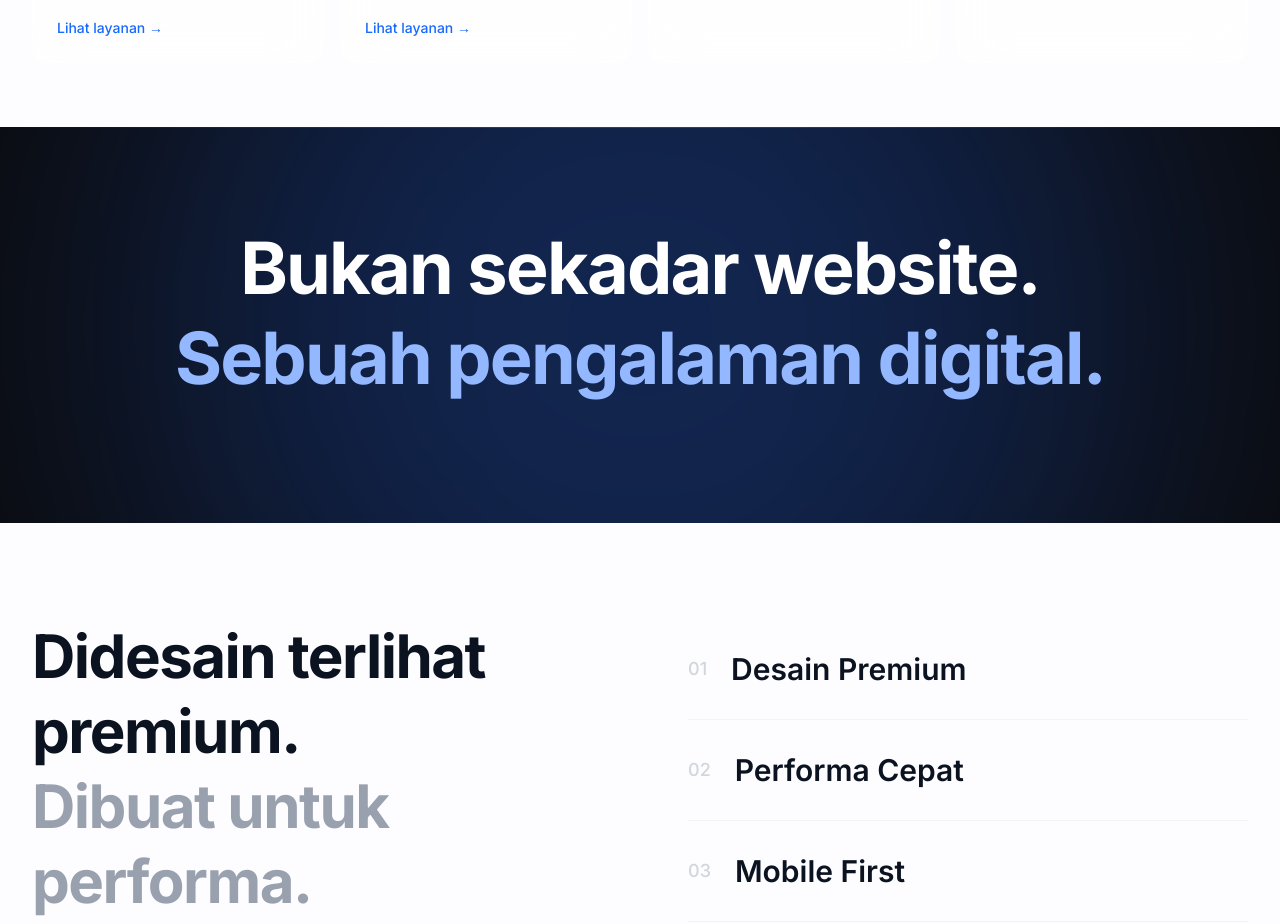
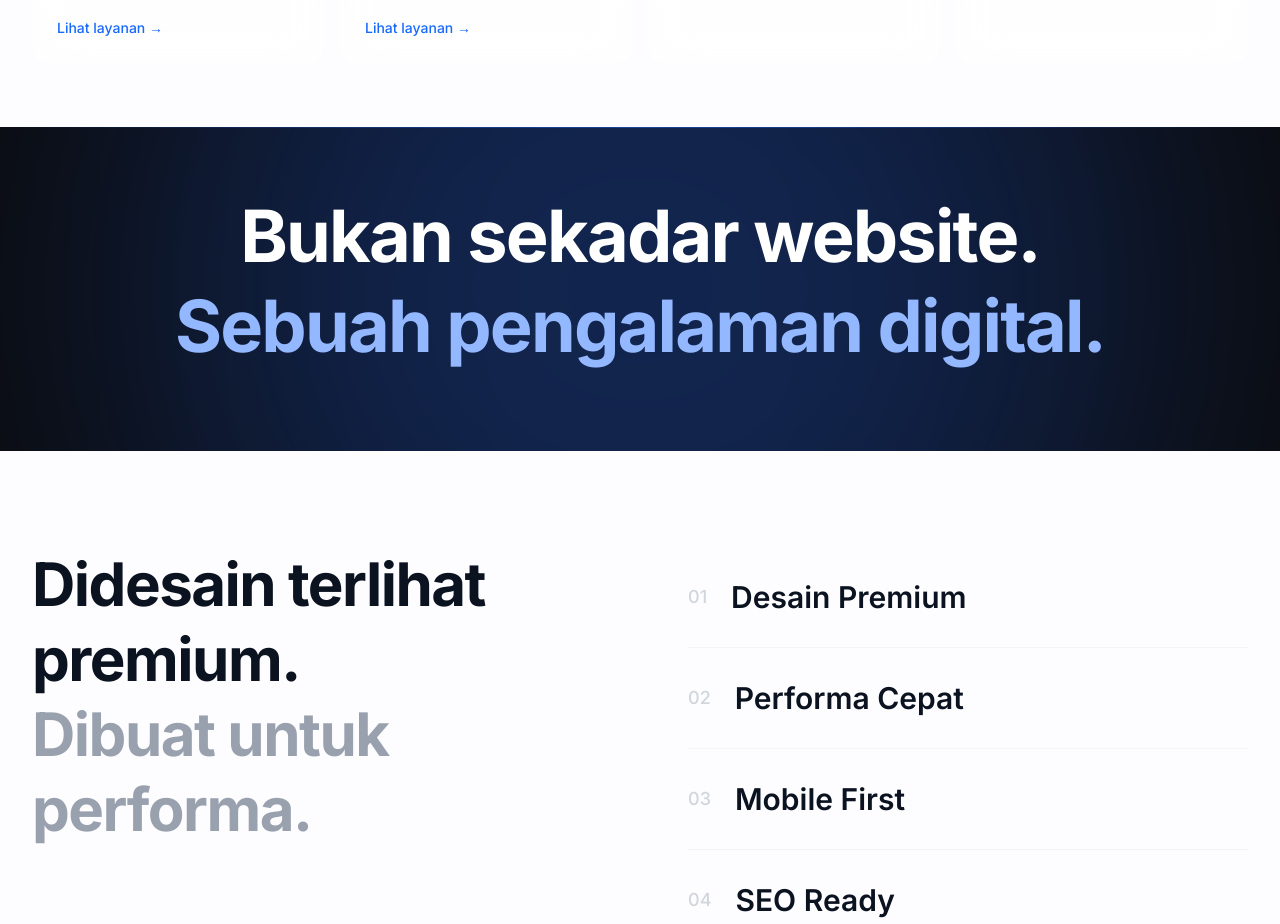
Before and after one commit to barrack3030-wq/NAKAMA-DIGITAL-UPGRADE, a React (Vite) app: page / in a window 1280 px wide. Shown: the part 2129-3053 px from the top of the page. Built offline with nearby package versions, Linux system fonts and the light colour scheme.

Commit message:
UX: tighten experience section

```diff
--- a/src/components/ProductExperience.tsx
+++ b/src/components/ProductExperience.tsx
@@ -6,7 +6,7 @@ export default function ProductExperience() {
   const { t } = useLanguage();
 
   return (
-    <section className="py-16 lg:py-24 bg-[#0A0A0B] overflow-hidden relative text-white">
+    <section className="py-12 lg:py-16 bg-[#0A0A0B] overflow-hidden relative text-white">
       {/* Background gradients */}
       <div className="absolute top-0 inset-x-0 h-px bg-gradient-to-r from-transparent via-brand-500/50 to-transparent" />
       <div className="absolute top-1/2 left-1/2 -translate-x-1/2 -translate-y-1/2 w-[1000px] h-[1000px] bg-brand-500/30 blur-[150px] rounded-full pointer-events-none" />
@@ -18,7 +18,7 @@ export default function ProductExperience() {
           viewport={{ once: true, margin: "-100px" }}
           transition={{ duration: 0.8, ease: [0.16, 1, 0.3, 1] }}
         >
-          <h2 className="text-5xl md:text-7xl font-bold tracking-tight text-white mb-6 text-balance leading-tight">
+          <h2 className="text-5xl md:text-7xl font-bold tracking-tight text-white mb-4 text-balance leading-tight">
             {t.experience.title1}<br />
             <span className="text-brand-300">{t.experience.title2}</span>
           </h2>
```
